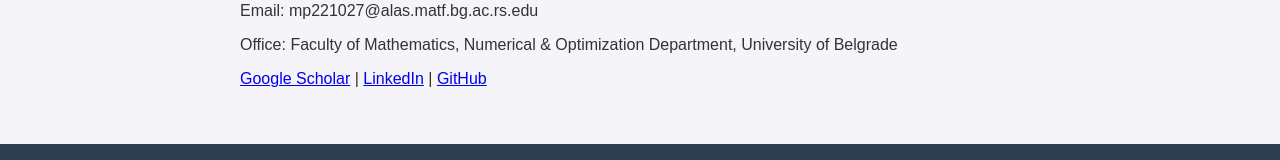
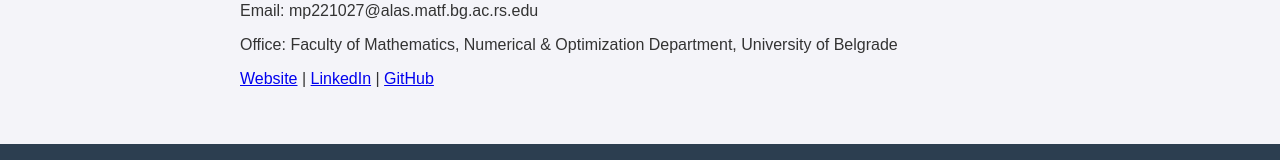
Before and after one commit to Appiah-hub/Appiah-life-story-website, a plain HTML site: page Professional-website.html in a window 1280 px wide. Shown: the part 1354-1514 px from the top of the page. Drawn offline with Linux system fonts and the light colour scheme.

Commit message:
Professional-website.html

```diff
--- a/Professional-website.html
+++ b/Professional-website.html
@@ -63,7 +63,7 @@ He got married in 2021. And in 2022, he won a scholarship from the Government of
     <p>Email: mp221027@alas.matf.bg.ac.rs.edu</p>
     <p>Office: Faculty of Mathematics, Numerical & Optimization Department, University of Belgrade</p>
     <p>
-      <a href="https://scholar.google.com">Google Scholar</a> |
+      <a href="https://appiah-hub.github.io/Appiah-life-story-website/Professional-website.html">Website</a> |
       <a href="https://linkedin.com">LinkedIn</a> |
       <a href="https://github.com">GitHub</a>
     </p>
```
